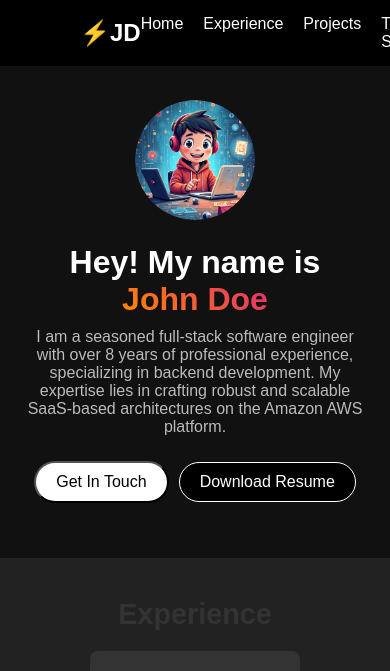
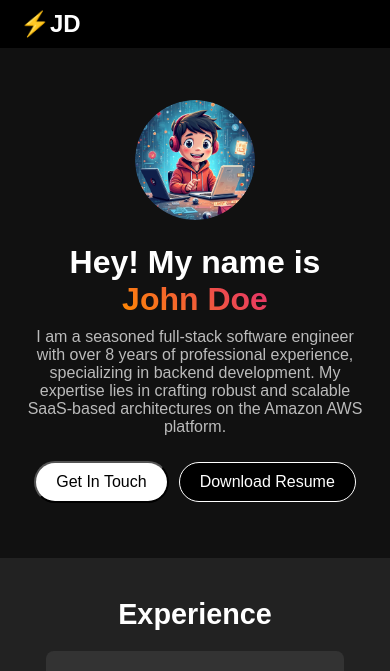
Before and after one commit to ABHI-ATG/portfolio_builder, a React (Vite) app in the folder portfolio_builder/: page /portfolio/1 in a window 390 px wide. Shown: the top 671 px of the page. Built offline with nearby package versions, Linux system fonts and the light colour scheme; no server answers.

Commit message:
css changes

```diff
--- a/portfolio_builder/src/css/Contact.css
+++ b/portfolio_builder/src/css/Contact.css
@@ -8,6 +8,7 @@
 .contact h2 {
     font-size: 2rem;
     margin-bottom: 10px;
+    color: white;
 }
 
 .contact p {
--- a/portfolio_builder/src/css/Experience.css
+++ b/portfolio_builder/src/css/Experience.css
@@ -5,9 +5,11 @@
     padding: 40px 20px;
 }
 
+.experience
 h2 {
     font-size: 1.8rem;
     margin-bottom: 20px;
+    color: white;
 }
 
 .experience-list {
@@ -27,14 +29,19 @@ h2 {
     border-radius: 8px;
 }
 
-.headline{
+.headline {
     display: flex;
     align-items: center;
 }
 
-.experience-list
-.logo{
+.experience-list .logo {
     width: 40px;
     height: 40px;
     margin-right: 20px;
 }
+
+@media (max-width: 665px) {
+    .experience-list {
+        max-width: 85%;
+    }
+}
--- a/portfolio_builder/src/css/Header.css
+++ b/portfolio_builder/src/css/Header.css
@@ -1,8 +1,8 @@
 .header {
   display: flex;
-  justify-content: space-between; /* Creates space between logo & nav */
+  justify-content: space-between;
   align-items: center;
-  padding: 15px 80px;  /* Increased padding for better centering */
+  padding: 15px 80px;
   background: black;
   color: white;
   position: fixed;
@@ -18,9 +18,9 @@
 }
 
 nav {
-  flex: 1;  /* Makes the nav take the available space */
+  flex: 1;
   display: flex;
-  justify-content: center; /* Centers the nav links */
+  justify-content: center;
 }
 
 nav ul {
@@ -40,8 +40,21 @@ nav ul li a:hover {
   color: #ff8a00;
 }
 
-/* Fix for Home section being hidden behind the header */
 .home {
-  padding-top: 100px; /* Push content below the fixed header */
+  padding-top: 100px;
   text-align: center;
 }
+
+.menu-logo{
+  display: none;
+}
+
+/* Responsive Design */
+@media (max-width: 665px) {
+  .header{
+    padding: 10px 20px;
+  }
+  .header nav{
+    display: none;
+  }
+}
--- a/portfolio_builder/src/css/Project.css
+++ b/portfolio_builder/src/css/Project.css
@@ -5,9 +5,11 @@
     padding: 40px 20px;
 }
 
+.projects
 h2 {
     font-size: 1.8rem;
     margin-bottom: 20px;
+    color: white;
 }
 
 .project-list {
@@ -28,3 +30,10 @@ h2 {
 .project_logo{
     width: 100%;
 }
+
+@media (max-width: 665px) {
+    .project {
+        width: 80%;
+        padding:10px
+    }
+}
--- a/portfolio_builder/src/css/Tech.css
+++ b/portfolio_builder/src/css/Tech.css
@@ -5,9 +5,11 @@
     padding: 40px 20px;
 }
 
+.technologies
 h2 {
     font-size: 1.8rem;
     margin-bottom: 20px;
+    color: white;
 }
 
 .tech-icons {
--- a/portfolio_builder/src/portfolio/Header.tsx
+++ b/portfolio_builder/src/portfolio/Header.tsx
@@ -1,5 +1,6 @@
 import "../css/Header.css";
 import { useSelector } from "react-redux";
+import menuLogo from '../assets/menu-logo.png'
 
 const Header = () => {
   const data=useSelector((state:any)=>state.data.data.logo_name);
```
Also changed, not shown: portfolio_builder/src/assets/menu-logo.png (added).
